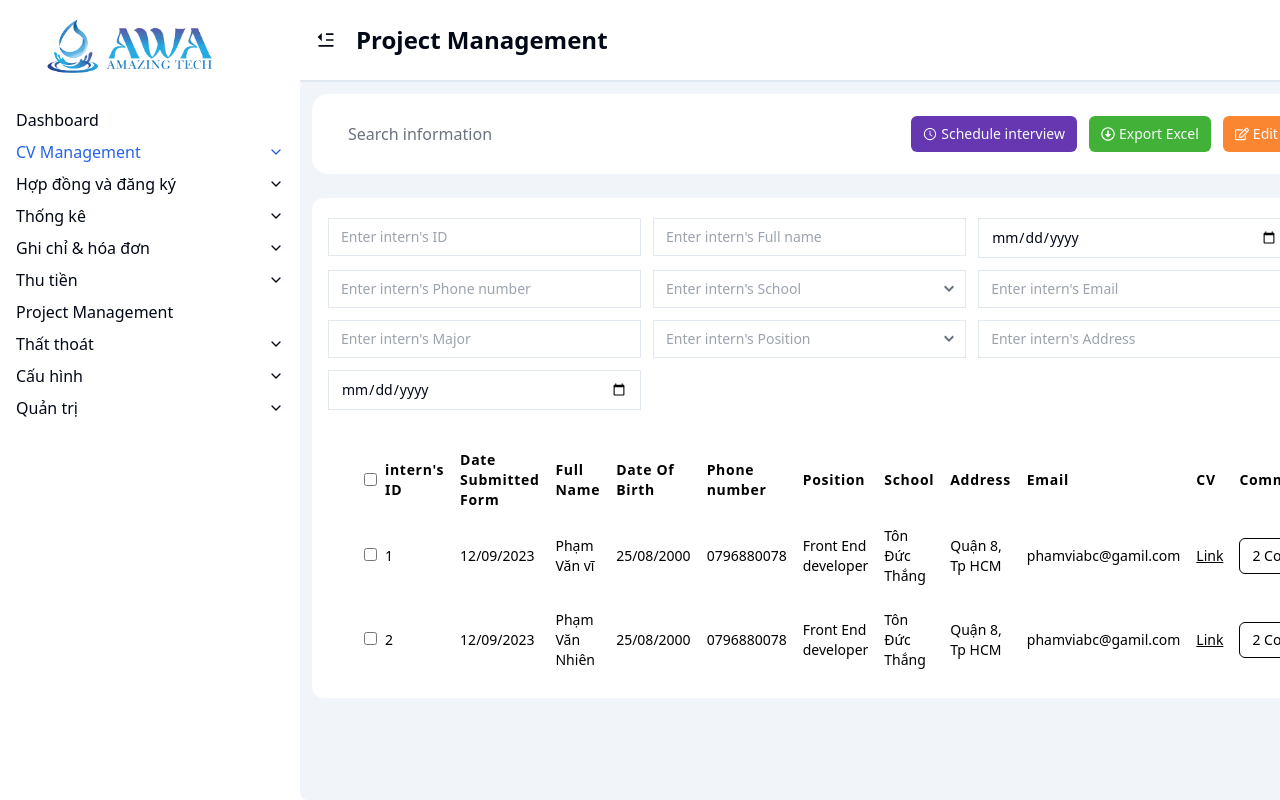
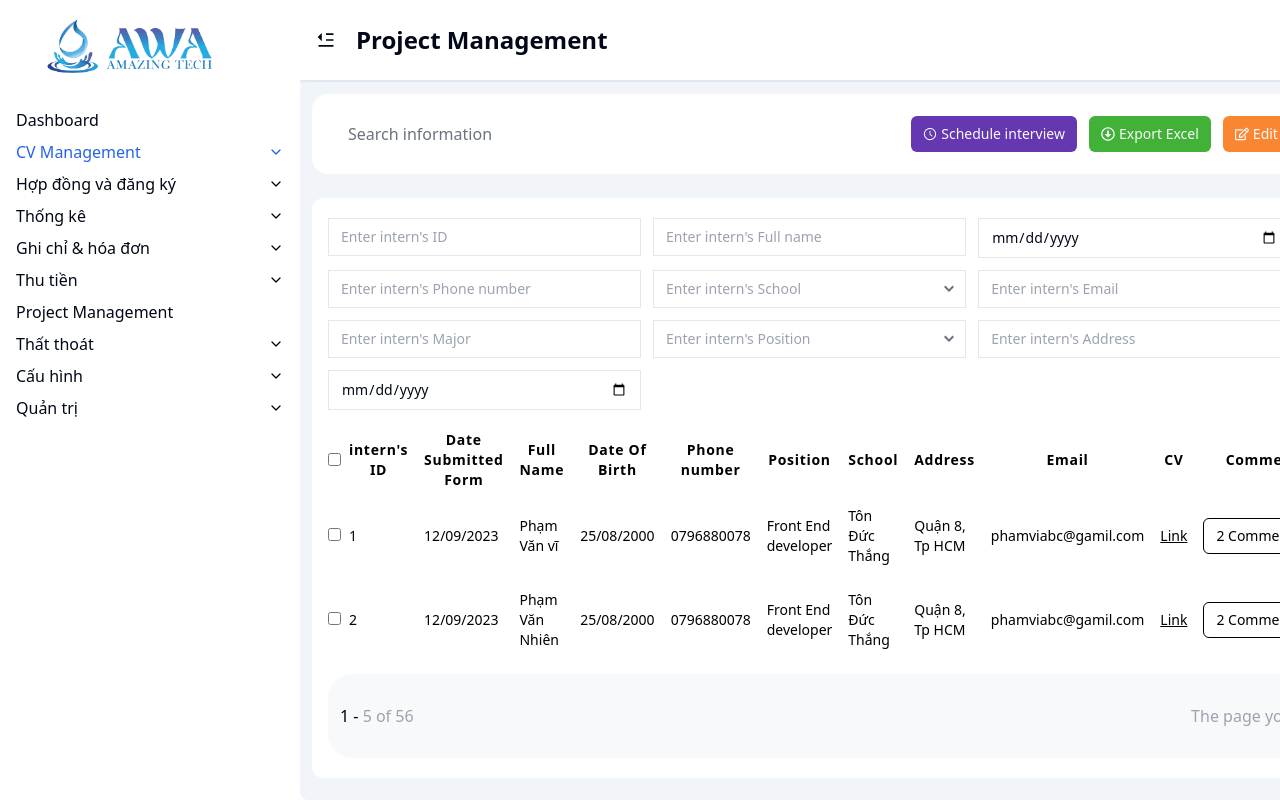
Before and after one commit to 213Horse/FE-InternSystem, a React (Vite) app: page /CV-Management/Approve-CV in a window 1280 px wide. Shown: the top 800 px of the page. Built offline with nearby package versions, Linux system fonts and the light colour scheme.

Commit message:
Approve CV 2

```diff
--- a/src/components/ui/DropDownStatus/index.tsx
+++ b/src/components/ui/DropDownStatus/index.tsx
@@ -26,8 +26,8 @@ const DropdownStatus: React.FC<Props> = ({ statusOptions }) => {
                         selectedStatus === 'passed'
                             ? 'bg-[#eef8f0] text-[#449e3c]'
                             : selectedStatus === 'failed'
-                            ? 'bg-red-500 text-[#000]'
-                            : 'bg-gray-400 text-black'
+                            ? 'bg-[#f8e7ee] text-[#B70D52]'
+                            : 'bg-[#ffefe6] text-[#FF5D02]'
                     }  flex gap-1 items-center rounded-xl px-3 py-1`}
                 >
                     {selectedStatus || 'pending'}
--- a/src/components/ui/Table/index.tsx
+++ b/src/components/ui/Table/index.tsx
@@ -1,5 +1,7 @@
-import { log } from 'console';
 import React, { ReactNode, useState } from 'react';
+import { Button } from '../button';
+import { IoChevronDown } from 'react-icons/io5';
+import { IoIosArrowRoundBack, IoIosArrowRoundForward } from 'react-icons/io';
 
 export interface TableColumn {
     label: string;
@@ -12,9 +14,10 @@ interface CustomTableProps {
     data: { [key: string]: string | number | string[] | ReactNode }[];
     check?: boolean;
     className?: string;
+    width?: number;
 }
 
-const Table: React.FC<CustomTableProps> = ({ headers, data, check, className, ...props }) => {
+const Table: React.FC<CustomTableProps> = ({ headers, data, check, className, width, ...props }) => {
     const [selectAll, setSelectAll] = useState<boolean>(false);
     const [selectedRows, setSelectedRows] = useState<number[]>([]);
 
@@ -34,8 +37,9 @@ const Table: React.FC<CustomTableProps> = ({ headers, data, check, className, ..
         setSelectAll(!selectAll);
     };
     return (
-        <table className={`${className} min-w-full `} {...props}>
-            <thead className="bg-white w-full overflow-x-auto">
+        <div className="flex flex-col gap-3">
+            <table className={`${className} overflow-x-auto`} {...props} style={{ width: width ? width + 'px' : '' }}>
+                <thead className="bg-white">
                     <tr>
                         {check ? (
                             <th className="py-2 text-left w-[20px]">
@@ -49,7 +53,7 @@ const Table: React.FC<CustomTableProps> = ({ headers, data, check, className, ..
                                 key={index}
                                 scope="col"
                                 style={{ width: header.width || 'auto' }}
-                            className="px-2 py-1 text-left text-sm font-bold text-black tracking-wider"
+                                className="px-2 py-1 text-center text-sm font-bold text-black tracking-wider"
                             >
                                 {header.label}
                             </th>
@@ -84,6 +88,36 @@ const Table: React.FC<CustomTableProps> = ({ headers, data, check, className, ..
                     ))}
                 </tbody>
             </table>
+            <div className="rounded-3xl flex items-center justify-between px-3 py-6 text-base  bg-[#f8f9fb] mb-5">
+                <div className="text-black">
+                    {' '}
+                    1 - <span className="text-gray-400">5 of 56</span>
+                </div>
+                <div className="flex items-center gap-4">
+                    <p className="text-gray-400">The page you’re on</p>
+                    <Button
+                        rightIcon={<IoChevronDown />}
+                        size={'sm'}
+                        className="rounded-[12px] bg-white text-black text-base font-medium drop-shadow-sm border-[#CBD2DC50]"
+                    >
+                        1
+                    </Button>
+                    <span className="text-gray-400">|</span>
+                    <Button
+                        size={'sm'}
+                        className="rounded-[12px] bg-white text-black text-base font-medium drop-shadow-sm border-[#CBD2DC50]"
+                    >
+                        <IoIosArrowRoundBack />
+                    </Button>
+                    <Button
+                        size={'sm'}
+                        className="rounded-[12px] bg-white text-black text-base font-medium drop-shadow-sm border-[#CBD2DC50]"
+                    >
+                        <IoIosArrowRoundForward />
+                    </Button>
+                </div>
+            </div>
+        </div>
     );
 };
 export default Table;
--- a/src/pages/ApproveCV/index.tsx
+++ b/src/pages/ApproveCV/index.tsx
@@ -8,6 +8,7 @@ import { AiOutlineClockCircle } from 'react-icons/ai';
 import { FaEye, FaPlus, FaRegArrowAltCircleDown, FaRegEdit, FaRegTrashAlt, FaSearch } from 'react-icons/fa';
 import { IoFilterSharp } from 'react-icons/io5';
 import FormViewDetailIntern from './FormViewDetailIntern';
+import DropdownStatus from '@/components/ui/DropDownStatus';
 // import TabsApprove from './TabsApprove';
 
 type Props = {};
@@ -56,20 +57,18 @@ const ApproveCV = ({}: Props) => {
             dataIndex: 'commentCv',
             render: (
                 <div className="flex items-center gap-2">
-                    <Button
-                        onClick={handleOpenModalComment}
-                        className="text-black border-black"
-                        rightIcon={<FaEye />}
-                        variant={'outline'}
-                        size={'sm'}
-                    >
+                    <Button className="text-black border-black" rightIcon={<FaEye />} variant={'outline'} size={'sm'}>
                         2 Comments
                     </Button>
-                    <FaPlus className="cursor-pointer" />
+                    <FaPlus onClick={handleOpenModalComment} className="cursor-pointer" />
                 </div>
             ),
         },
-        { label: 'Status', dataIndex: 'status' },
+        {
+            label: 'Status',
+            dataIndex: 'status',
+            render: <DropdownStatus statusOptions={['passed', 'failed', 'Pending']} />,
+        },
         {
             label: 'Button',
             dataIndex: 'button',
@@ -139,7 +138,7 @@ const ApproveCV = ({}: Props) => {
                 </div>
             </div>
 
-            <main className="bg-white px-4 pt-5 rounded-xl">
+            <main className="flex flex-col bg-white px-4 pt-5 rounded-xl">
                 <form className="flex items-center gap-5 mb-4">
                     <FormSearchApprove />
                     <div className="flex flex-col gap-3 w-1/5">
@@ -161,14 +160,12 @@ const ApproveCV = ({}: Props) => {
                         </Button>
                     </div>
                 </form>
-                <div className=" rounded-3xl mt-5 min-h-10 px-9 py-4 flex">
-                    <Table headers={column} data={tableData} className="overflow-x-auto" check />
-                </div>
+
+                <Table headers={column} data={tableData} width={500} className="" check />
             </main>
 
             <Modal
                 width={700}
-                // height={300}
                 Isvisible={showModal}
                 toggleShow={handleOpenModal}
                 title="Schedule interview for Intern's ID: xxxx"
@@ -181,13 +178,7 @@ const ApproveCV = ({}: Props) => {
             <Modal width={800} toggleShow={handleOpenModalComment} Isvisible={showModalComment} title={''}>
                 <FormViewDetailIntern tabShow={2} />
             </Modal>
-            <Modal
-                width={800}
-                // height={500}
-                toggleShow={handleOpenModalFeedback}
-                Isvisible={showModalFeedback}
-                title={''}
-            >
+            <Modal width={800} toggleShow={handleOpenModalFeedback} Isvisible={showModalFeedback} title={''}>
                 <FormViewDetailIntern tabShow={3} />
             </Modal>
         </div>
```
Lines whose indentation alone changed are shown as unchanged.
